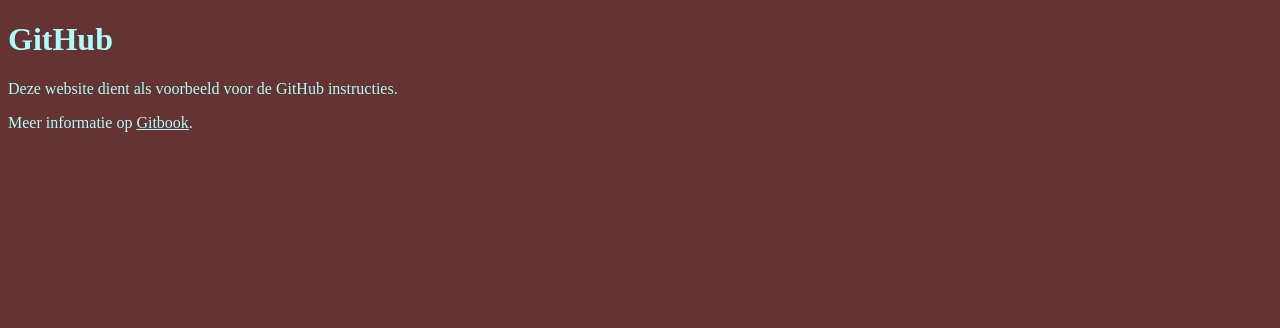
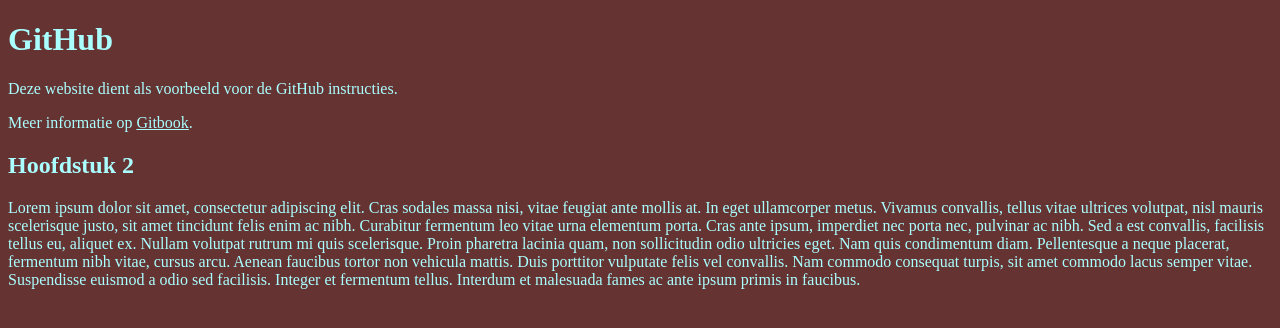
Before and after one commit to averburglmc/codasium-git, a plain HTML site: page index.html in a window 1280 px wide. Drawn offline with Linux system fonts and the light colour scheme.

Commit message:
added content for chapter two

```diff
--- a/index.html
+++ b/index.html
@@ -7,5 +7,7 @@
         <h1>GitHub</h1>
         <p>Deze website dient als voorbeeld voor de GitHub instructies.</p>
         <p>Meer informatie op <a href="error.html">Gitbook</a>.</p>
+        <h2>Hoofdstuk 2</h2>
+        <p>Lorem ipsum dolor sit amet, consectetur adipiscing elit. Cras sodales massa nisi, vitae feugiat ante mollis at. In eget ullamcorper metus. Vivamus convallis, tellus vitae ultrices volutpat, nisl mauris scelerisque justo, sit amet tincidunt felis enim ac nibh. Curabitur fermentum leo vitae urna elementum porta. Cras ante ipsum, imperdiet nec porta nec, pulvinar ac nibh. Sed a est convallis, facilisis tellus eu, aliquet ex. Nullam volutpat rutrum mi quis scelerisque. Proin pharetra lacinia quam, non sollicitudin odio ultricies eget. Nam quis condimentum diam. Pellentesque a neque placerat, fermentum nibh vitae, cursus arcu. Aenean faucibus tortor non vehicula mattis. Duis porttitor vulputate felis vel convallis. Nam commodo consequat turpis, sit amet commodo lacus semper vitae. Suspendisse euismod a odio sed facilisis. Integer et fermentum tellus. Interdum et malesuada fames ac ante ipsum primis in faucibus.</p>
     </body>
 </html>
--- a/style.css
+++ b/style.css
@@ -17,3 +17,7 @@ a {
 .error {
     color: #FAA;
 }
+
+h2 {
+    color: #AFF;
+}
```
